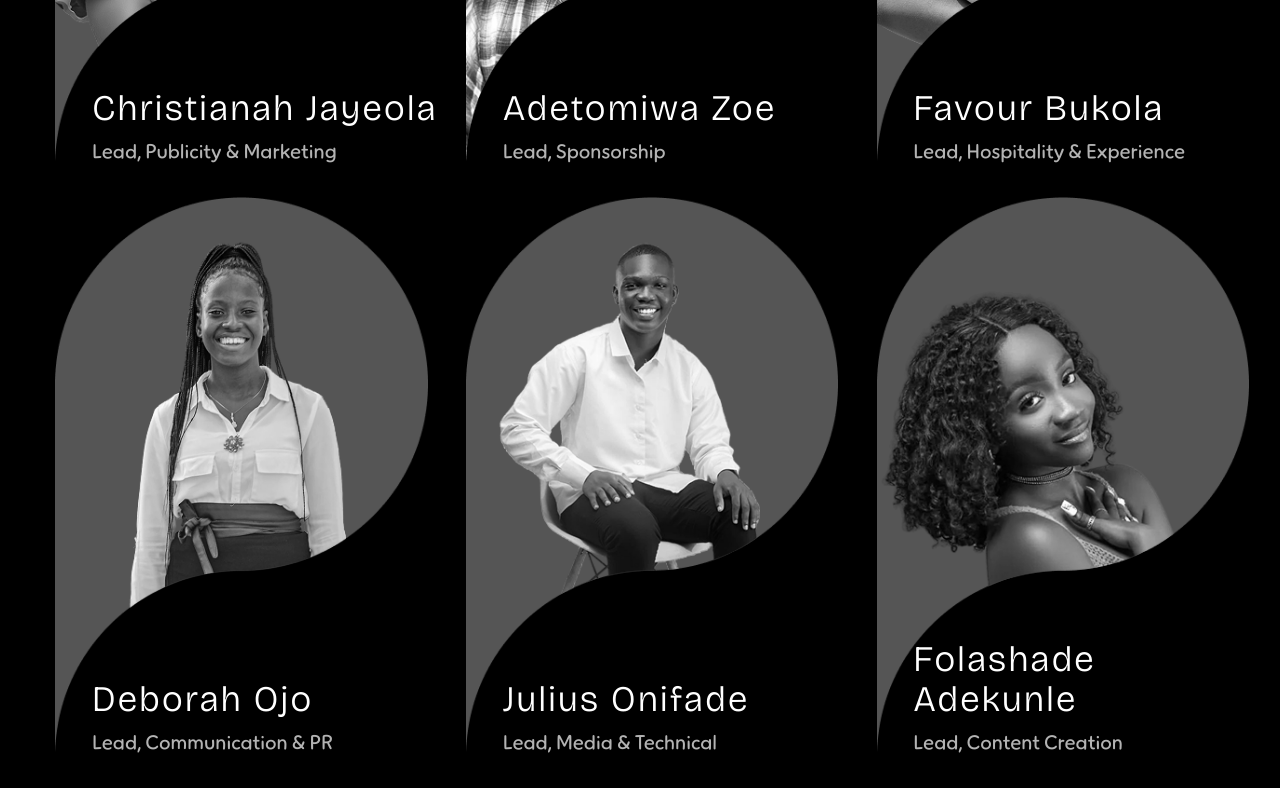
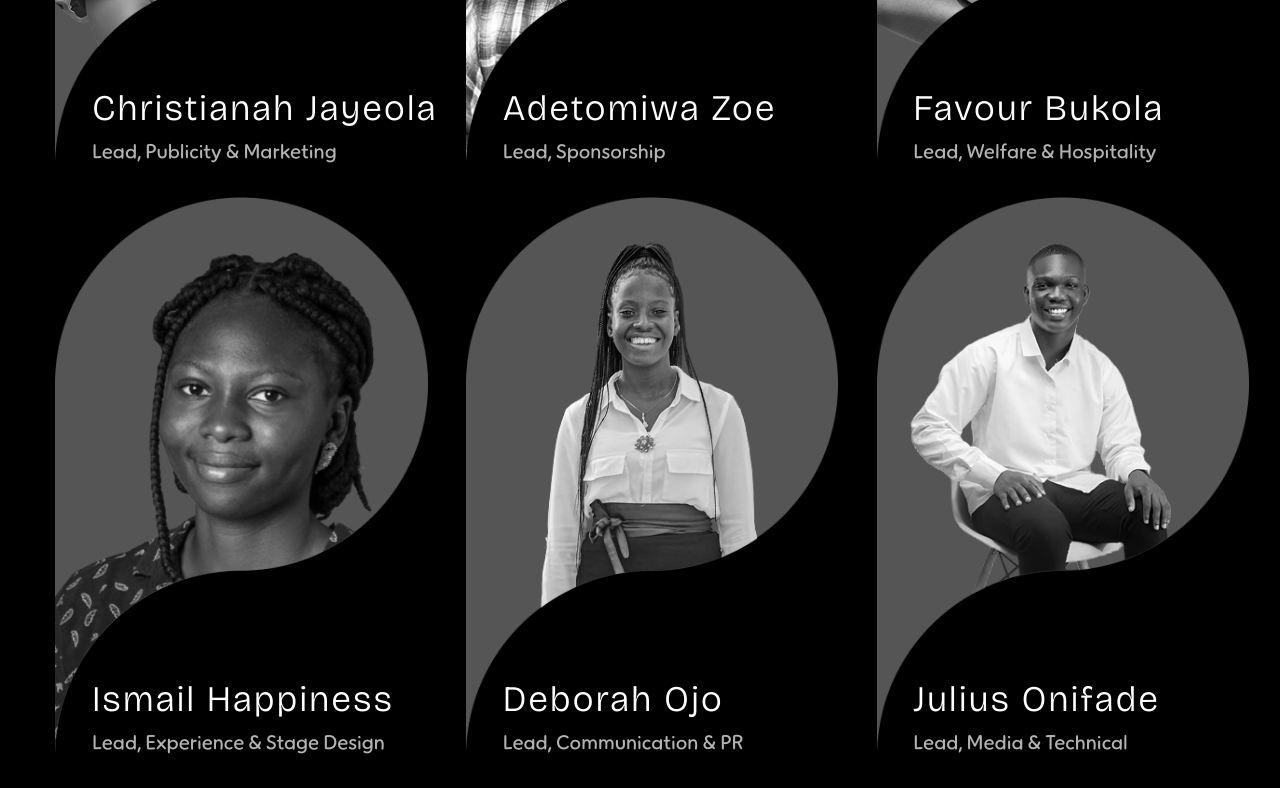
Before and after one commit to iamwealthpriest/tedxado-ekiti, a React (Vite) app: page /team in a window 1280 px wide. Shown: the part 2380-3168 px from the top of the page. Built offline with nearby package versions, Linux system fonts and the light colour scheme.

Commit message:
Added Happiness to the team

```diff
--- a/src/constants/team.js
+++ b/src/constants/team.js
@@ -16,6 +16,7 @@ import LaughterA from "../assets/home/laughter.jpg";
 import VictorW from "../assets/home/wave.png";
 import RebeccaA from "../assets/home/Rebecca.png";
 import DeborahA from "../assets/home/Ajiboye.jpg";
+import Happiness from "../assets/teams/Happiness.png";
 
 export const heroTeam = [
   {
@@ -83,8 +84,13 @@ export const teamMembers = [
   },
   {
     name: "Favour Bukola",
-    role: "Lead, Hospitality & Experience",
+    role: "Lead, Welfare & Hospitality",
     image: Bukola,
+  },
+  {
+    name: "Ismail Happiness",
+    role: "Lead, Experience & Stage Design",
+    image: Happiness,
   },
   {
     name: "Deborah Ojo",
```
Also changed, not shown: src/assets/teams/Happiness.png (added).
